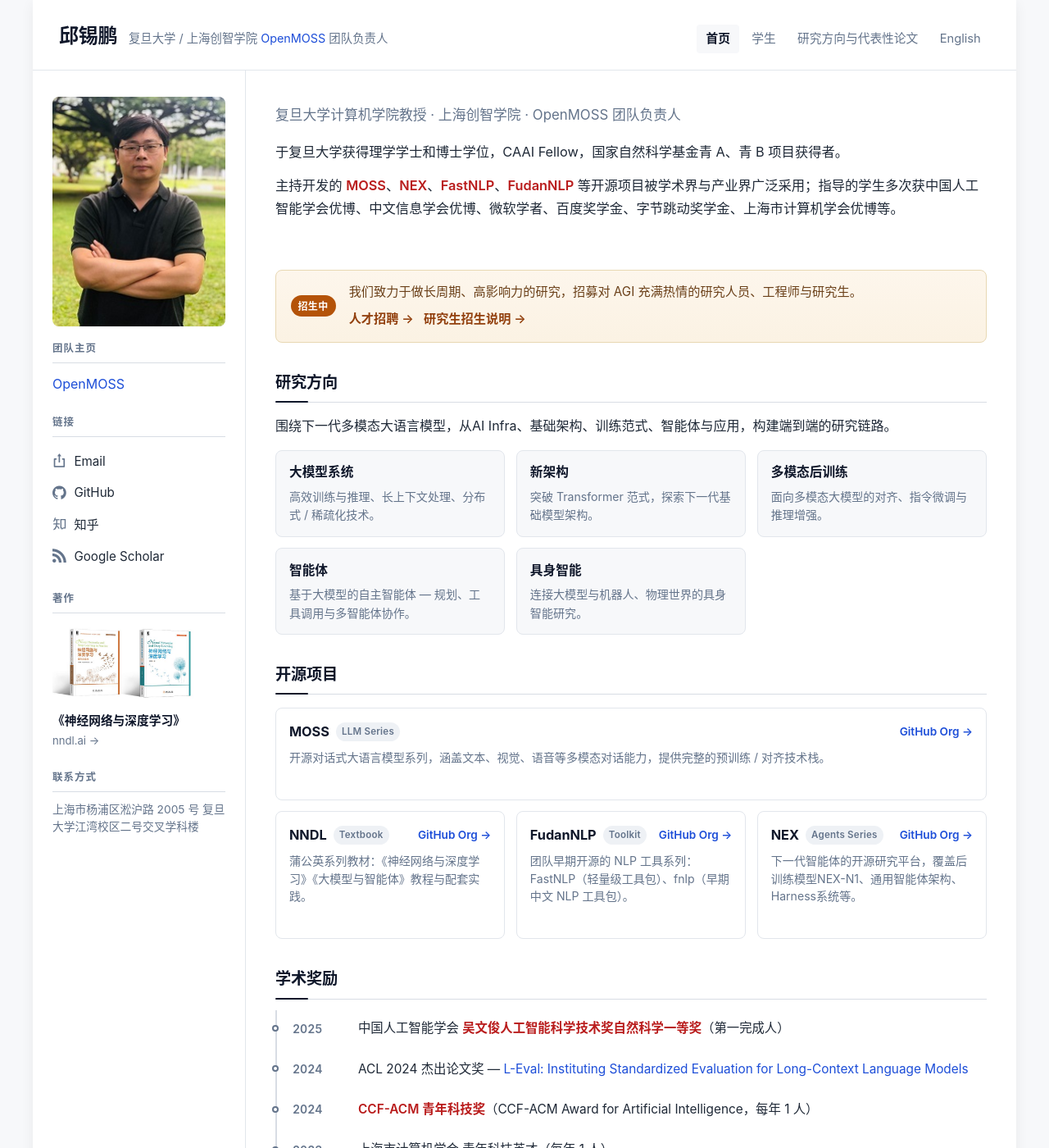
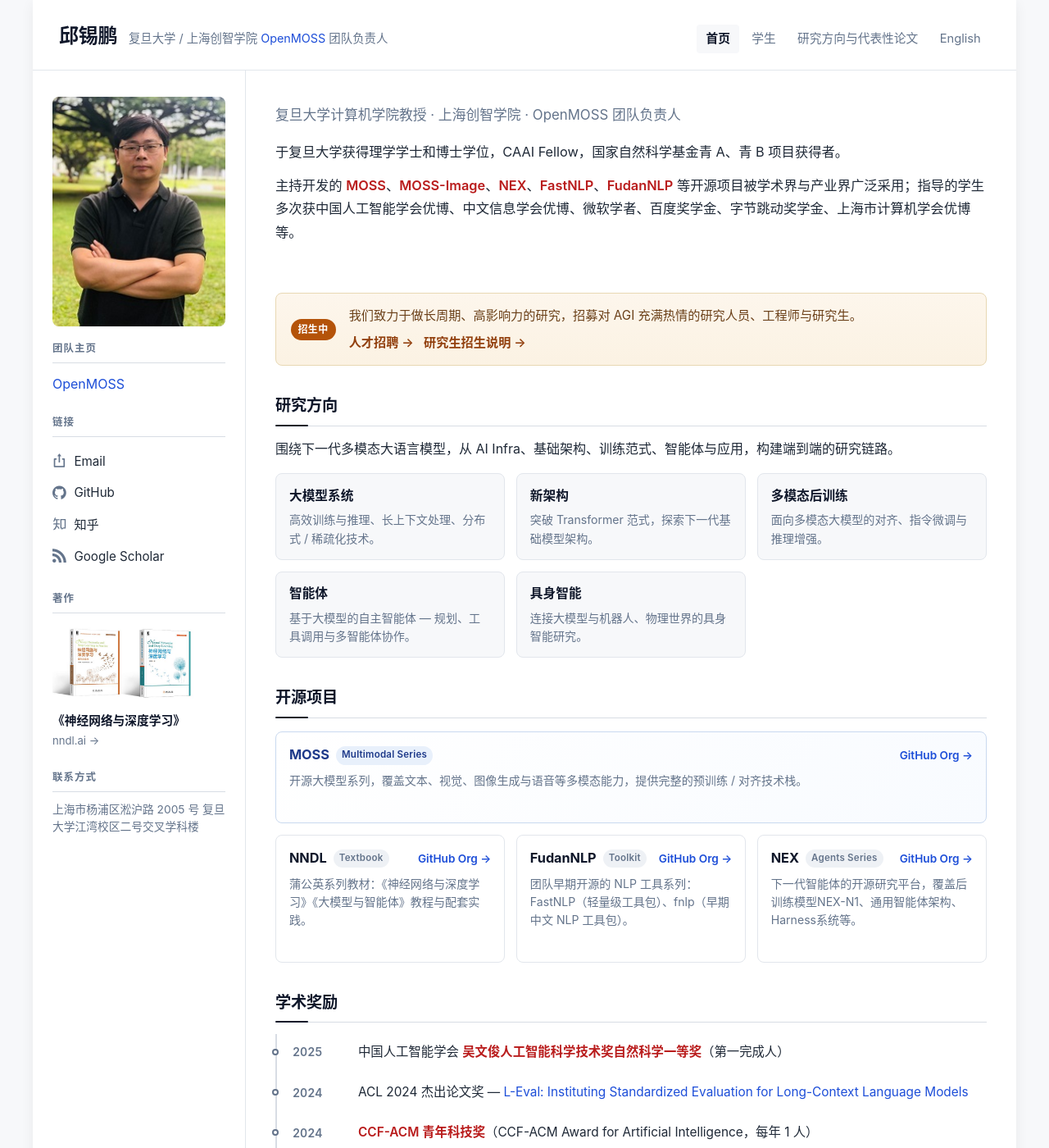
Before and after one commit to xpqiu/xpqiu.github.io, a Jekyll site: the page built from index.html, in a window 1280 px wide and 1400 px high. Shown: the whole window at 82% size. Built offline with Jekyll 4.4.1, drawn with Linux system fonts in a browser that asks for light colours; some web fonts are replaced.

Commit message:
Add MOSS-Image to homepage

```diff
--- a/_data/projects.yml
+++ b/_data/projects.yml
@@ -7,12 +7,12 @@
 - name: 'MOSS'
   url: 'https://github.com/OpenMOSS'
   org: 'OpenMOSS'
-  feature: true   # render as a tall left-column card that fills the row
+  feature: true   # render as a full-width feature card
   # featured: explicit allow list (case-insensitive); also defines display order.
-  featured: ['MOSS', 'MOSS-VL', 'MOSS-Audio', 'MOSS-Transcribe-Diarize', 'MOSS-TTS-Nano', 'MOSS-TTS', 'MOSS-TTSD', 'MOVA']
-  desc_zh: '开源对话式大语言模型系列，涵盖文本、视觉、语音等多模态对话能力，提供完整的预训练 / 对齐技术栈。'
-  desc_en: 'Open-source conversational LLM series spanning text, vision and speech, with a complete pre-training and alignment stack.'
-  badge: 'LLM Series'
+  featured: ['MOSS', 'MOSS-VL', 'MOSS-Image', 'MOSS-Audio', 'MOSS-Transcribe-Diarize', 'MOSS-TTS-Nano', 'MOSS-TTS', 'MOSS-TTSD', 'MOVA']
+  desc_zh: '开源大模型系列，覆盖文本、视觉、图像生成与语音等多模态能力，提供完整的预训练 / 对齐技术栈。'
+  desc_en: 'Open-source model series spanning text, vision, image generation and speech, with a complete pre-training and alignment stack.'
+  badge: 'Multimodal Series'
 - name: 'NNDL'
   url: 'https://github.com/nndl'
   org: 'nndl'
--- a/_includes/head.html
+++ b/_includes/head.html
@@ -4,7 +4,7 @@
 <meta name="viewport" content="width=device-width, initial-scale=1">
 <meta name="author" content="Xipeng Qiu, 邱锡鹏">
 <meta name="description" content="{{ page.description | default: site.description }}">
-<meta name="keywords" content="Xipeng Qiu, 邱锡鹏, 复旦大学, 自然语言处理, 大语言模型, 深度学习, MOSS, OpenMOSS">
+<meta name="keywords" content="Xipeng Qiu, 邱锡鹏, 复旦大学, 自然语言处理, 大语言模型, 多模态模型, 深度学习, MOSS, MOSS-Image, OpenMOSS">
 <title>{% if page.title %}{{ page.title }} · {% endif %}{% if lang == "en" %}{{ site.title_en }}{% else %}{{ site.title }}{% endif %}</title>
 <link rel="stylesheet" href="{{ '/assets/css/main.css' | relative_url }}">
 <link rel="icon" type="image/jpeg" href="{{ '/xpqiu.jpg' | relative_url }}">
--- a/assets/css/main.css
+++ b/assets/css/main.css
@@ -495,6 +495,17 @@
   transition: border-color 0.15s ease, transform 0.15s ease, box-shadow 0.15s ease;
   text-decoration: none !important;
 }
+.project-card--feature {
+  background: linear-gradient(135deg, #fff 0%, #f8fbff 100%);
+  border-color: #c9d9ef;
+}
+.project-card--feature .project-card__name {
+  color: var(--c-link-h);
+}
+.project-card--feature .project-card__badge {
+  background: #e8f0fb;
+  color: var(--c-link-h);
+}
 .project-card:hover {
   border-color: var(--c-link);
   transform: translateY(-1px);
@@ -542,7 +553,7 @@
   padding: 0;
   margin: 0.25rem 0 0.75rem;
   display: grid;
-  grid-template-columns: repeat(auto-fit, minmax(240px, 1fr));
+  grid-template-columns: repeat(auto-fit, minmax(180px, 1fr));
   gap: 0.35rem;
 }
 .repos-loading {
--- a/en.html
+++ b/en.html
@@ -9,7 +9,7 @@
   <p class="hero__subtitle">Professor, School of Computer Science, Fudan University · Lead of OpenMOSS</p>
   <div class="hero__bio">
     <p>Xipeng Qiu is a Professor at the School of Computer Science, Fudan University, and a CAAI Fellow. He received his B.S. and Ph.D. degrees from Fudan University. His research focuses on large language models, multimodal foundation models, and AI agents.</p>
-    <p>He leads the development of the open-source LLM <span class="hl">MOSS</span> and the NLP toolkits <span class="hl">FastNLP</span> / <span class="hl">FudanNLP</span>, widely adopted in academia and industry. His students have received the CAAI / CIPSC Best Dissertation Award, Microsoft Research Asia Fellowship, and Baidu / ByteDance Scholarships.</p>
+    <p>He leads the development of the open-source models <span class="hl">MOSS</span> / <span class="hl">MOSS-Image</span> and the NLP toolkits <span class="hl">FastNLP</span> / <span class="hl">FudanNLP</span>, widely adopted in academia and industry. His students have received the CAAI / CIPSC Best Dissertation Award, Microsoft Research Asia Fellowship, and Baidu / ByteDance Scholarships.</p>
   </div>
 </section>
 
--- a/index.html
+++ b/index.html
@@ -9,7 +9,7 @@
   <p class="hero__subtitle">复旦大学计算机学院教授 · 上海创智学院 · OpenMOSS 团队负责人</p>
   <div class="hero__bio">
     <p>于复旦大学获得理学学士和博士学位，CAAI Fellow，国家自然科学基金青 A、青 B 项目获得者。</p>
-    <p>主持开发的 <span class="hl">MOSS</span>、<span class="hl">NEX</span>、<span class="hl">FastNLP</span>、<span class="hl">FudanNLP</span> 等开源项目被学术界与产业界广泛采用；指导的学生多次获中国人工智能学会优博、中文信息学会优博、微软学者、百度奖学金、字节跳动奖学金、上海市计算机学会优博等。</p>
+    <p>主持开发的 <span class="hl">MOSS</span>、<span class="hl">MOSS-Image</span>、<span class="hl">NEX</span>、<span class="hl">FastNLP</span>、<span class="hl">FudanNLP</span> 等开源项目被学术界与产业界广泛采用；指导的学生多次获中国人工智能学会优博、中文信息学会优博、微软学者、百度奖学金、字节跳动奖学金、上海市计算机学会优博等。</p>
   </div>
 </section>
 
@@ -23,7 +23,7 @@
 
 <section class="section">
   <h2>研究方向</h2>
-  <p>围绕下一代多模态大语言模型，从AI Infra、基础架构、训练范式、智能体与应用，构建端到端的研究链路。</p>
+  <p>围绕下一代多模态大语言模型，从 AI Infra、基础架构、训练范式、智能体与应用，构建端到端的研究链路。</p>
   <div class="topic-grid">
     {% for item in site.data.research %}
     <div class="topic-card">
```
